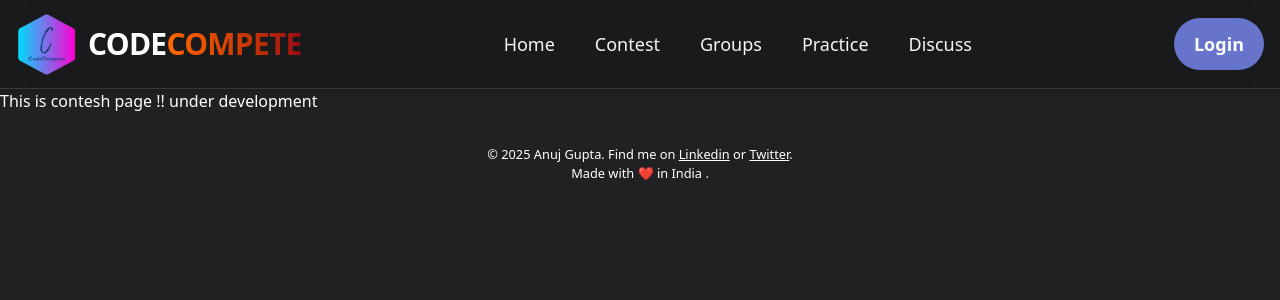
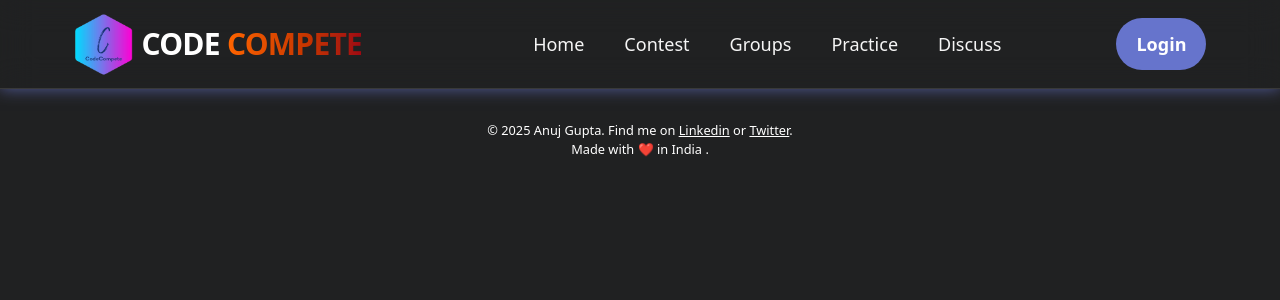
Before and after one commit to a-nuj1/CP-Application-Frontend, a React (Vite) app: page /contest in a window 1280 px wide. Shown: the top 300 px of the page. Built offline with nearby package versions, Linux system fonts and the light colour scheme.

Commit message:
Reverted incorrect PR merge

```diff
--- a/src/App.jsx
+++ b/src/App.jsx
@@ -3,7 +3,6 @@ import { BrowserRouter as Router, Routes, Route } from "react-router-dom";
 import Header from "./components/Layout/Header/Header";
 import Home from "./components/pages/Home";
 import Footer from "./components/Layout/Footer/Footer";
-import Contest from "./components/pages/Contest";
 
 
 function App() {
@@ -12,7 +11,6 @@ function App() {
       <Header/>
       <Routes>
         <Route path="/" element={<Home/>} />
-        <Route path="/contest" element = {<Contest/>}/>
       </Routes>
       <Footer/>
     </Router>
--- a/src/components/Layout/Header/Nav.jsx
+++ b/src/components/Layout/Header/Nav.jsx
@@ -20,82 +20,77 @@ function Nav() {
   };
 
   return (
-    <>
-      {/* Navbar - Stays fully visible (NO BLUR) */}
-      <nav className="sticky top-0 z-50 py-3 border-b border-neutral-700/80 shadow-md bg-black/20 backdrop-blur-md">
-        <div className="container px-4 mx-auto relative">
-          <div className="flex justify-between items-center">
-            {/*  Logo */}
-            <div className="flex items-center">
-              <img className="h-16 w-16 mr-2 cursor-pointer" src={logo} alt="logo" />
+    <nav className="sticky top-0 z-50 py-3 backdrop-blur-lg border-b border-neutral-700/80 mb-4 shadow-[0_0_15px_rgba(102,116,204,0.7)]">
+      <div className="container px-4 mx-auto relative text-sm">
+        <div className="flex justify-around  items-center">
+          <div className="flex items-center flex-shrink-0">
+            <img
+              className="h-16 w-16 mr-1 cursor-pointer"
+              src={logo}
+              alt="logo"
+            />
             <span className="text-3xl font-bold tracking-tight hidden sm:block cursor-pointer">
               CODE
               <span className="bg-gradient-to-r from-orange-500 to-red-800 text-transparent bg-clip-text">
-                  COMPETE
+                {""} COMPETE
               </span>
             </span>
           </div>
-
-            {/*  Desktop Menu */}
-            <ul className="hidden lg:flex space-x-10">
+          <ul className="hidden lg:flex ml-14 space-x-10 ">
             {navItems.map((item, index) => (
               <li key={index}>
                 <Link
                   to={item.href}
-                    className="text-neutral-100 hover:text-blue-500 text-lg">
+                  className="text-neutral-100 hover:text-blue-500 text-lg"
+                >
                   {item.label}
                 </Link>
               </li>
             ))}
           </ul>
 
-            {/*  Login Button */}
-            <div className="hidden lg:flex items-center bg-[#6674cc] hover:bg-[#3e477d] rounded-full px-5 py-3">
-              <Link to="/login" className="text-lg font-semibold">Login</Link>
+          <div className="hidden lg:flex justify-center space-x-12 items-center bg-[#6674cc] hover:bg-[#3e477d] rounded-full">
+            <Link to="/login" className="py-3 px-5  text-lg font-semibold">
+              Login
+            </Link>
           </div>
 
-            {/*  Mobile Menu Toggle */}
-            <div className="lg:hidden flex">
+          {/* Toggle button for small screens only */}
+          <div className="lg:hidden flex flex-col justify-end">
             <button onClick={toggleNav}>
-                {isOpen ? <RxCross1 size={28} cursor={"pointer"} /> : <BiMenuAltRight size={38} cursor={"pointer"} />}
+              {isOpen ? (
+                <RxCross1 size={28} cursor={"pointer"} />
+              ) : (
+                <BiMenuAltRight size={38} cursor={"pointer"} />
+              )}
             </button>
           </div>
         </div>
-        </div>
-      </nav>
 
-      {/*  Blur effect starts BELOW the navbar  */}
+        {/* Mobile Menu: Only visible on small screens */}
         {isOpen && (
-        <div
-          className="fixed inset-0 z-40 backdrop-blur-2xl bg-black/40"
-          style={{ top: "89px " }} // make height to keep navbar clear
-          onClick={toggleNav}>
-        </div>
-      )}
-
-      {/*  Mobile Menu (Glassmorphism Effect) */}
-      {isOpen && (
-        <div className="fixed right-0 top-[89px] z-50 w-full h-full flex flex-col justify-center items-center bg-black/20 backdrop-blur-2xl shadow-lg rounded-lg p-8">
-          <ul className="mb-5 text-center">
+          <div className="cursor-pointer fixed right-0 z-60 w-full p-12 flex flex-col justify-center items-center bg-[rgba(32,33,34)] backdrop-blur-md lg:hidden">
+            <ul className="mb-5">
               {navItems.map((item, index) => (
-              <li key={index} className="py-4 text-2xl">
+                <li key={index} className="py-4 text-xl ">
                   <Link
                     to={item.href}
                     className="text-neutral-100 hover:text-blue-500"
-                  onClick={toggleNav}>
+                  >
                     {item.label}
                   </Link>
                 </li>
               ))}
             </ul>
-          <div className="flex space-x-6 justify-center items-center bg-[#6674cc] hover:bg-[#3e477d] rounded-full px-6 py-3">
-            <Link to="/login" className="text-lg font-semibold" onClick={toggleNav}>
+            <div className="flex space-x-6 justify-center items-center bg-[#6674cc] hover:bg-[#3e477d] rounded-full">
+              <Link to="/login" className="py-3 px-5  text-lg font-semibold ">
                 Login
               </Link>
             </div>
           </div>
         )}
-    </>
+      </div>
+    </nav>
   );
 }
 
--- a/src/components/pages/Contest.jsx
+++ /dev/null
@@ -1,11 +0,0 @@
-import React from 'react';
-
-const Contest = () => {
-    return (
-        <div>
-            <h1>This is contesh page !! under development </h1>
-        </div>
-    );
-}
-
-export default Contest;
```
Also changed, not shown: 1 other file (tests, documents, lock files or other folders). Lines whose indentation alone changed are shown as unchanged.
